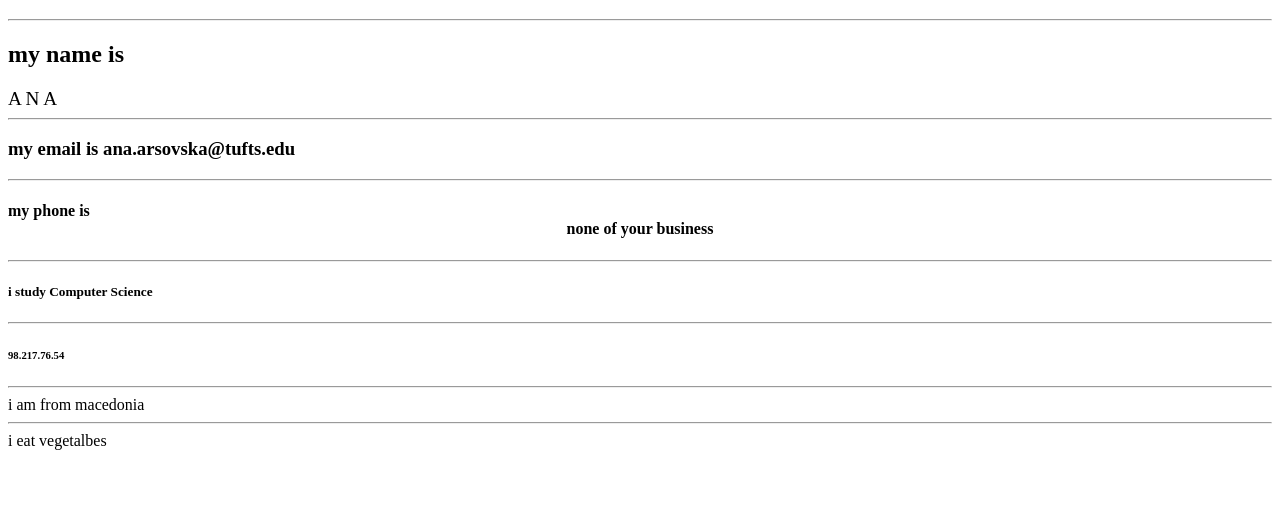
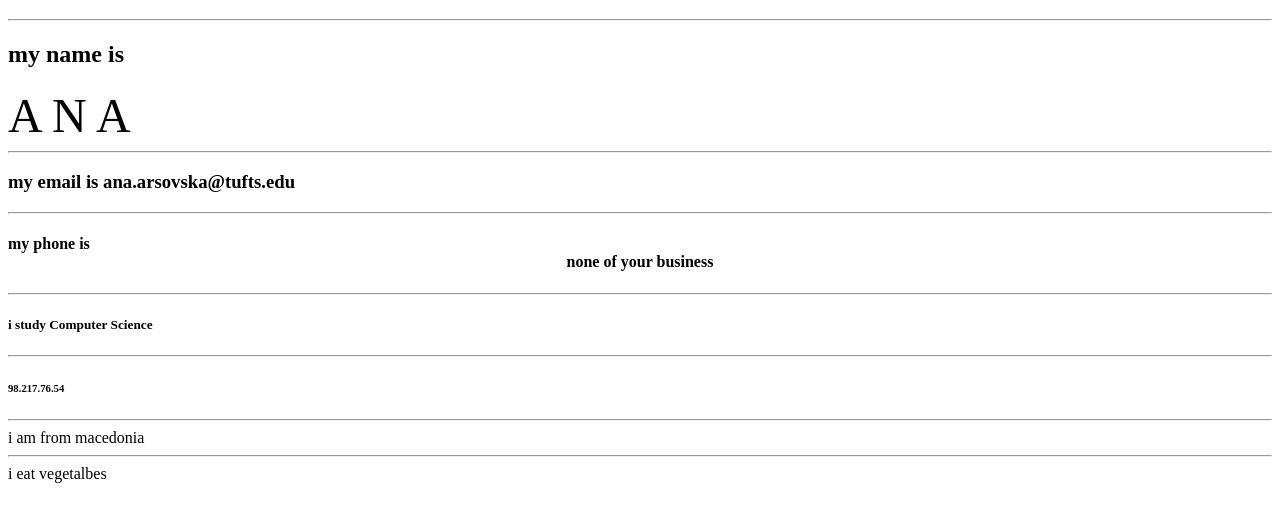
Before and after one commit to AnaArsovska/AnaArsovska.github.io, a plain HTML site: page index.html in a window 1280 px wide. Shown: the part 61-582 px from the top of the page. Drawn offline with Linux system fonts and the light colour scheme.

Commit message:
changed fontsize

```diff
--- a/index.html
+++ b/index.html
@@ -7,7 +7,7 @@
 	<h1>Hello</h1>
 	<hr />
 	<h2>my name is</h2>
-	<big style="font-size:500">A N A</big>
+	<font size='10'>A N A</font>
 	<hr />
 	<h3>my email is ana.arsovska@tufts.edu</h3>
 	<hr />
```
